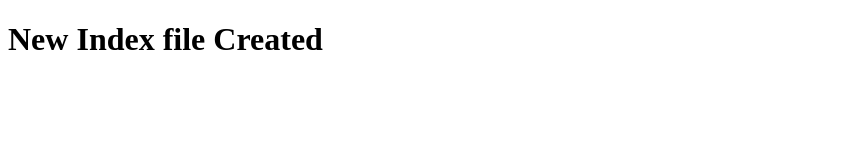
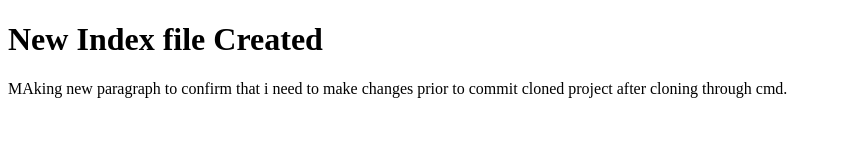
Before and after one commit to vikrastian/mySecondProject, a plain HTML site: page index.html in a window 1280 px wide. Shown: the whole page, without its empty margins (0-842 px from the left). Drawn offline with Linux system fonts and the light colour scheme.

Commit message:
Committing Clone of mySecondProject to GitHub

```diff
--- a/index.html
+++ b/index.html
@@ -7,5 +7,6 @@
 </head>
 <body>
     <h1>New Index file Created</h1>
+    <p>MAking new paragraph to confirm that i need to make changes prior to commit cloned project after cloning through cmd.</p>
 </body>
 </html>
```
